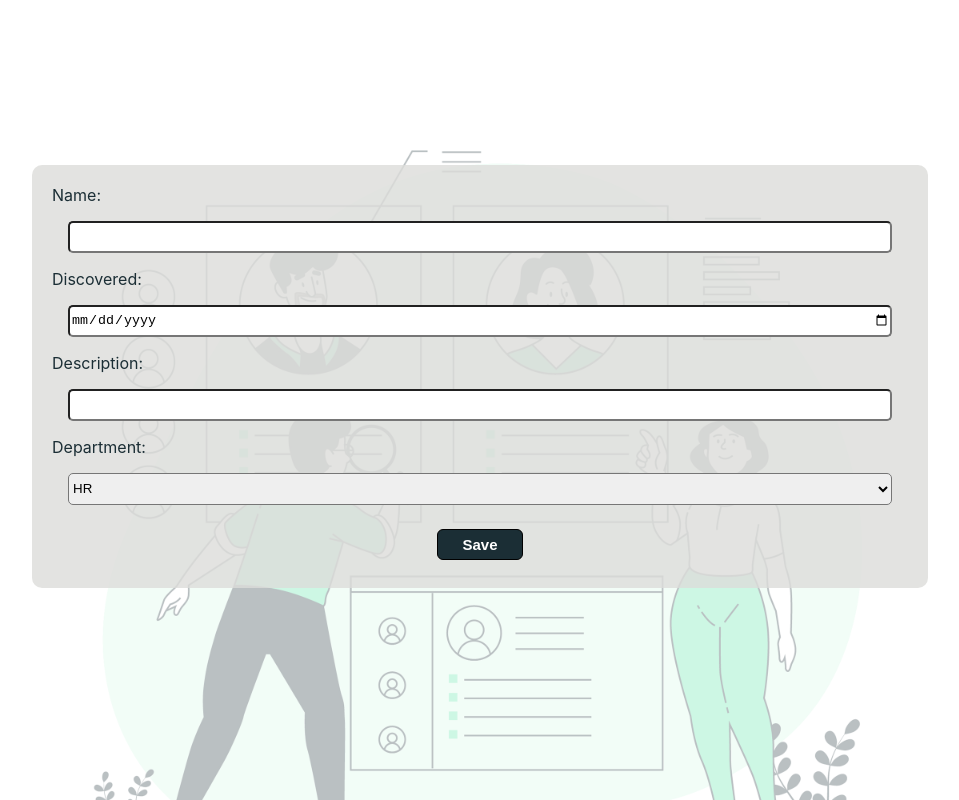
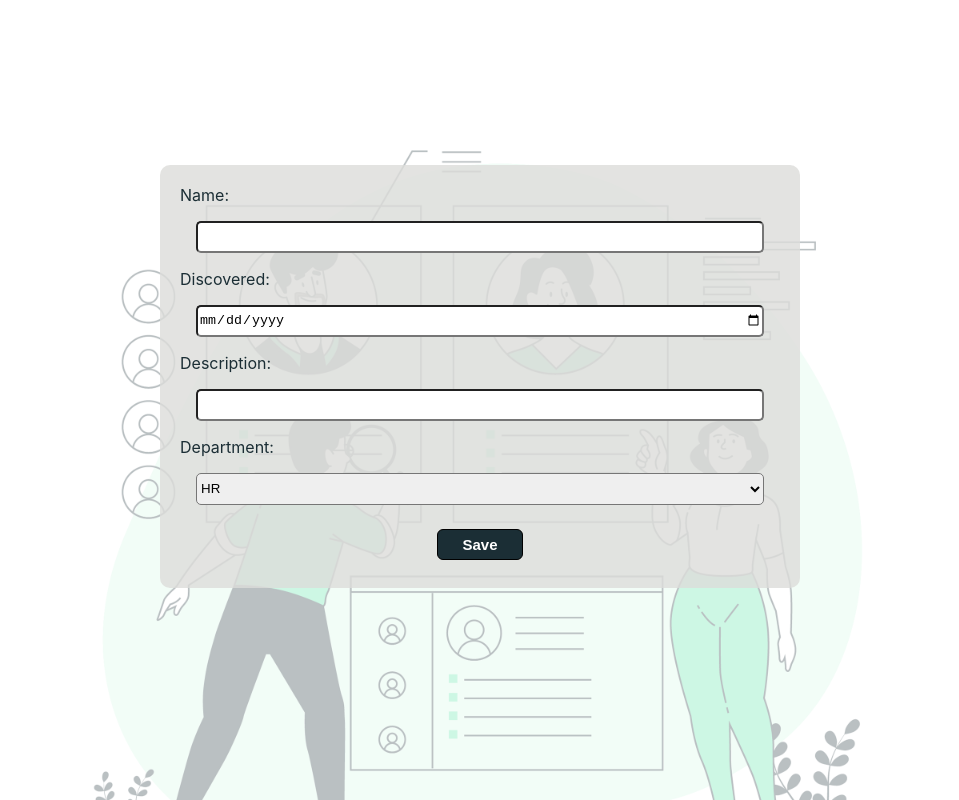
Before and after one commit to FelipeRUnosquare/IncidentsManager, a Next.js app: page /incidents/1 in a window 1280 px wide. Shown: the whole page, without its empty margins (160-1119 px from the left). Built offline with nearby package versions, Linux system fonts and the light colour scheme.

Commit message:
form styles

```diff
--- a/components/Incidents/incidents.module.sass
+++ b/components/Incidents/incidents.module.sass
@@ -50,7 +50,7 @@
 .form
   display: flex,
   flex-direction: column,
-  width: 70vw,
+  width: 50vw,
   background-color: $background-color,
   padding: 20px,
   border-radius: 10px
```
